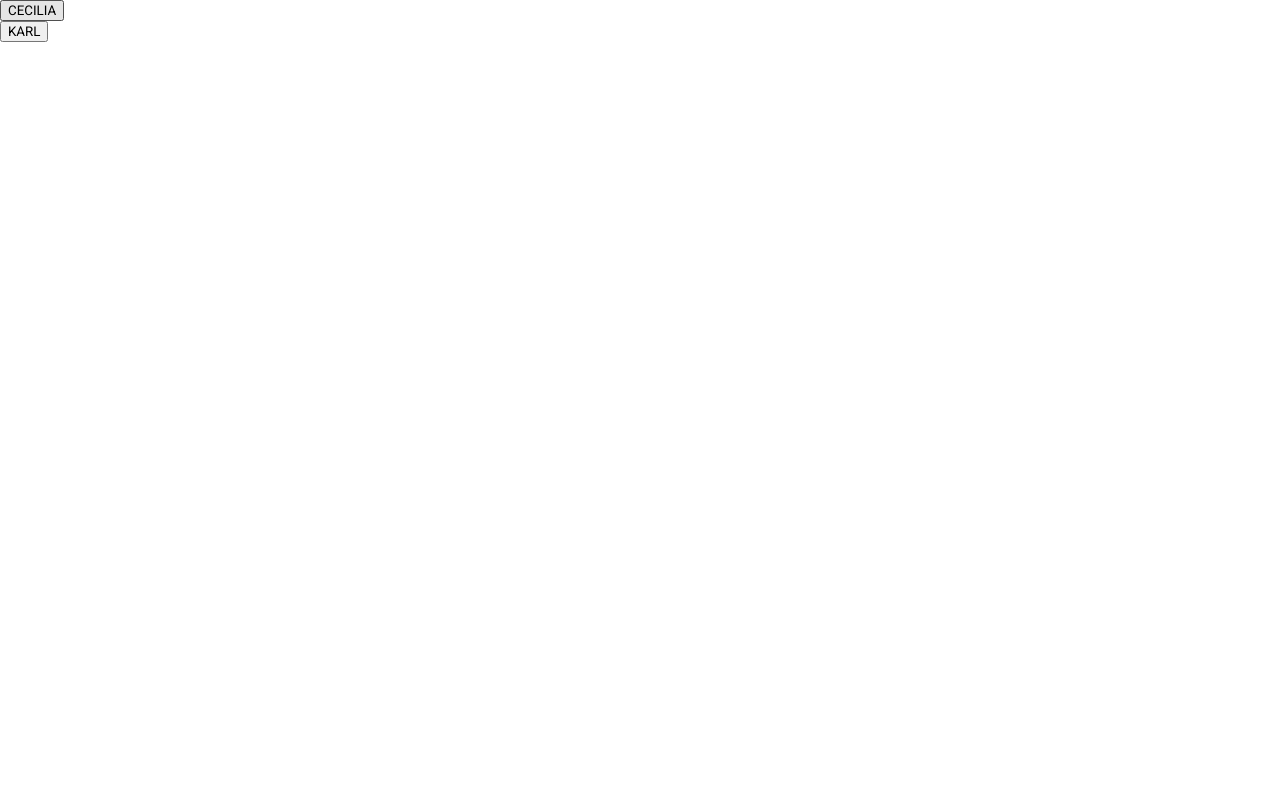
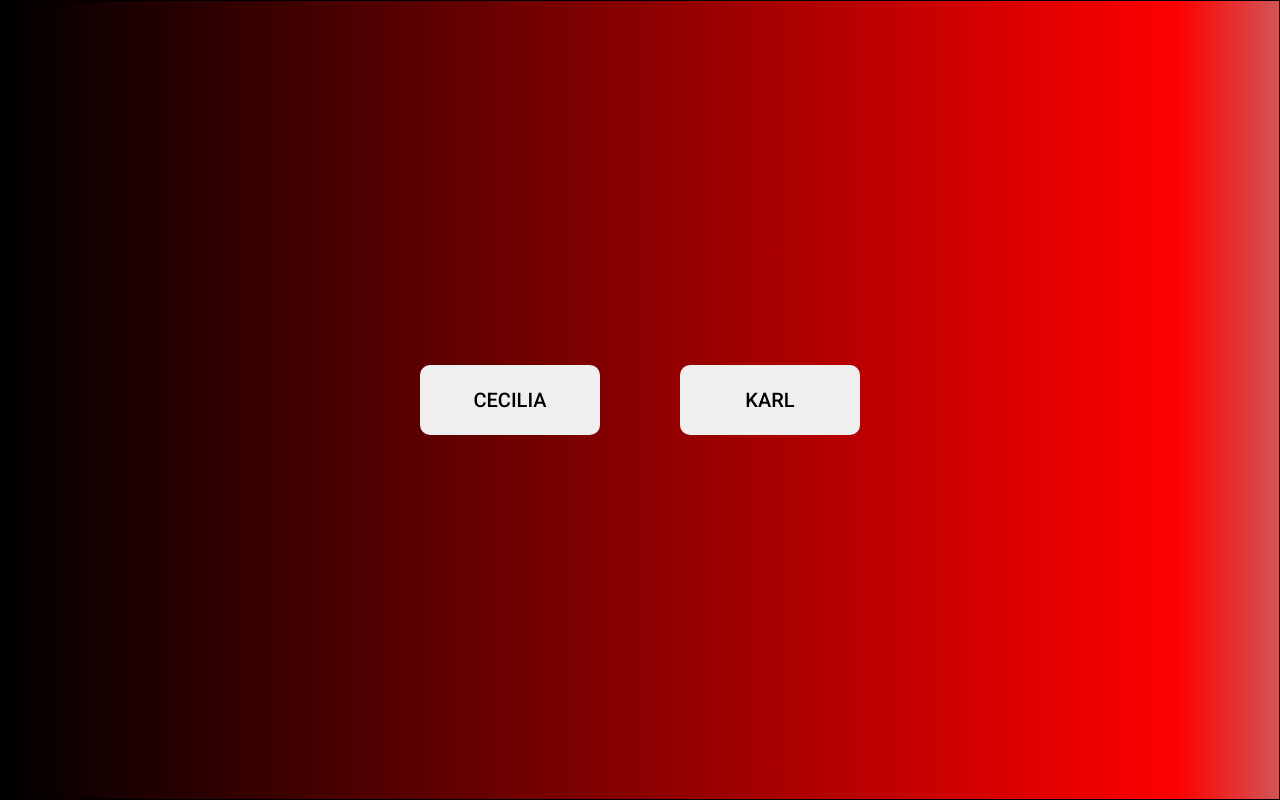
Before and after one commit to polzocr/P12-SportSee, a React (Create React App) app: page / in a window 1280 px wide. Built offline with nearby package versions, Linux system fonts and the light colour scheme.

Commit message:
ajout deux boutons lancement app

```diff
--- a/src/pages/Layout/Layout.jsx
+++ b/src/pages/Layout/Layout.jsx
@@ -1,18 +1,18 @@
 import { useState } from "react"
-import { Link, Outlet } from "react-router-dom"
+import { Outlet } from "react-router-dom"
 import Header from "../../components/Header"
 import styles from './index.module.css'
 
 export default function Layout() {
     const [id, setId] = useState()
-    console.log(id === undefined)
+
     return (
         <>
             {id === undefined ?
-                (<section>
-                    <button onClick={() => setId(18)}>CECILIA</button>
+                (<section id={styles.layout}>
+                    <button onClick={() => setId(18)} className={styles.buttonLayout}>CECILIA</button>
                     <br />
-                    <button onClick={() => setId(12)}>KARL</button>
+                    <button onClick={() => setId(12)} className={styles.buttonLayout}>KARL</button>
                 </section>) :
                 (<>
                     <Header />
--- a/src/pages/Layout/index.module.css
+++ b/src/pages/Layout/index.module.css
@@ -3,3 +3,26 @@
     margin-left: 117px;
     padding: 68px 90px 86px 75px;
 }
+
+#layout{
+    border: 1px solid black;
+    width: 100%;
+    margin: auto;
+    height: 100vh;
+    display: flex;
+    justify-content: center;
+    align-items: center;
+    gap: 40px;
+    background: linear-gradient(90deg, rgba(0, 0, 0, 1) 0%, rgba(255, 0, 0, 1) 92%, rgba(210, 85, 85, 1) 100%);
+}
+
+.buttonLayout{
+    width: 180px;
+    height: 70px;
+    border: none;
+    border-radius: 10px;
+    font-family: 'Roboto', sans-serif;
+    font-weight: 500;
+    font-size: 20px;
+    cursor: pointer;
+}
```
